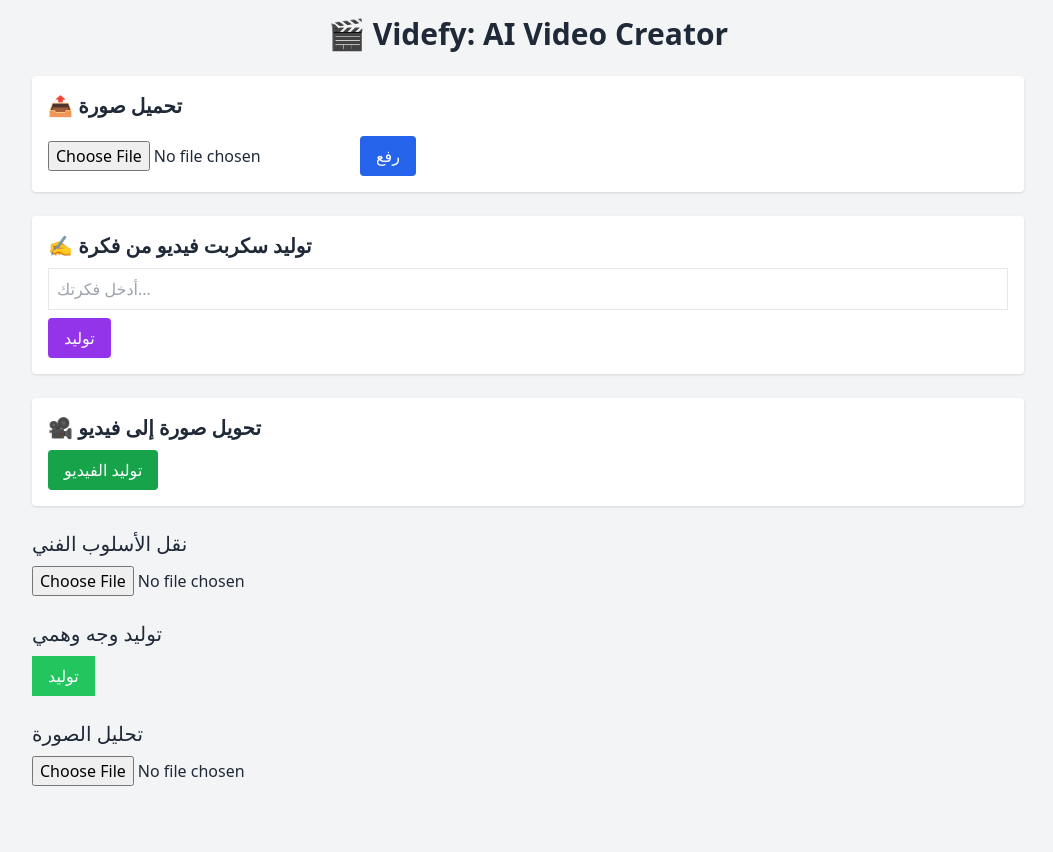
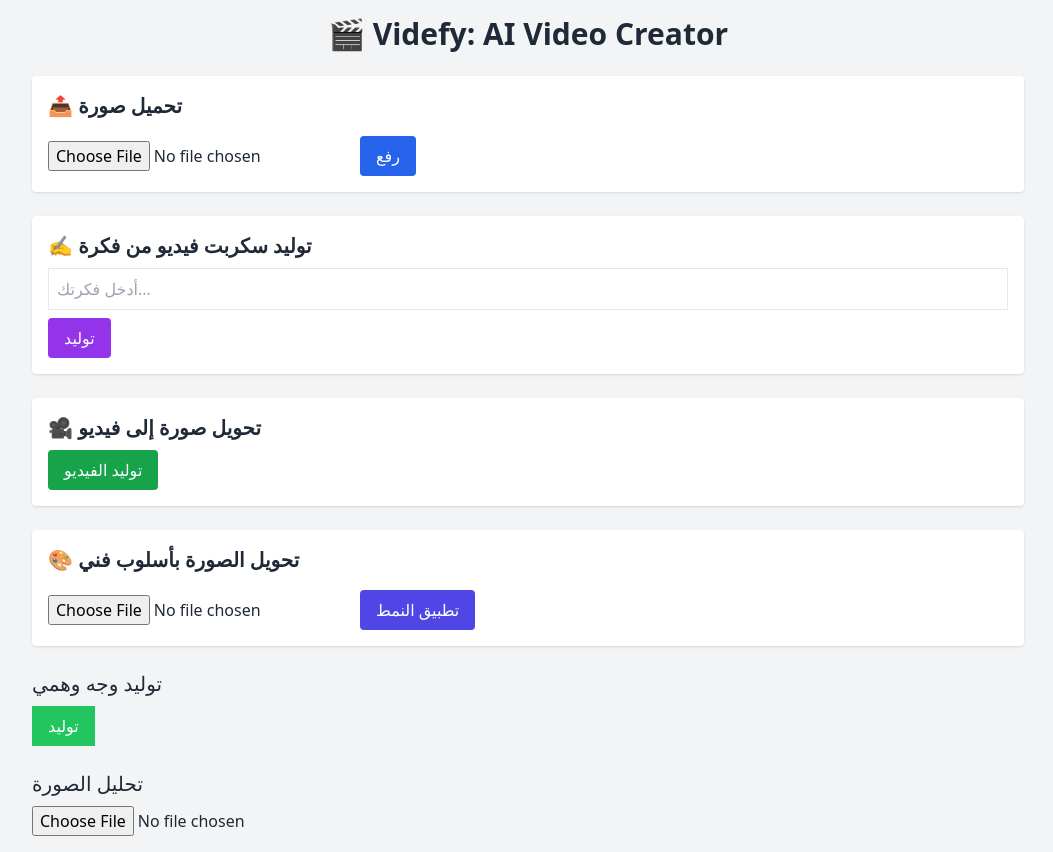
Before and after one commit to Demphil/videfy, a React (Vite) app in the folder frontend/: page / in a window 1280 px wide. Shown: the whole page, without its empty margins (112-1165 px from the left). Before the commit the page ends 802 px from the top, so only its background shows below. Built offline with nearby package versions, Linux system fonts and the light colour scheme; the HTML template or start-up script is replaced by a standard one.

Commit message:
Update StyleTransfer.jsx

```diff
--- a/frontend/src/components/StyleTransfer.jsx
+++ b/frontend/src/components/StyleTransfer.jsx
@@ -1,27 +1,33 @@
-import React, { useState } from 'react';
+import React, { useState } from 'react'
+import axios from 'axios'
 
-export default function StyleTransfer() {
-  const [image, setImage] = useState(null);
-  const [styledImage, setStyledImage] = useState(null);
+const StyleTransfer = () => {
+  const [file, setFile] = useState(null)
+  const [styledImage, setStyledImage] = useState(null)
 
-  const handleUpload = async (e) => {
-    const file = e.target.files[0];
-    const formData = new FormData();
-    formData.append('image', file);
+  const handleTransfer = async () => {
+    if (!file) return
+    const formData = new FormData()
+    formData.append('image', file)
 
-    const res = await fetch(`${import.meta.env.VITE_API_URL}/style-transfer`, {
-      method: 'POST',
-      body: formData
-    });
-    const data = await res.json();
-    setStyledImage(data.styled_image_url);
-  };
+    try {
+      const res = await axios.post(`${import.meta.env.VITE_API_URL}/style-transfer`, formData)
+      setStyledImage(res.data.output_url)
+    } catch (err) {
+      console.error(err)
+    }
+  }
 
   return (
-    <div className='mb-6'>
-      <h2 className='text-xl mb-2'>نقل الأسلوب الفني</h2>
-      <input type='file' accept='image/*' onChange={handleUpload} />
-      {styledImage && <img src={styledImage} alt='Styled' className='mt-2' />}
+    <div className="bg-white p-4 rounded shadow">
+      <h2 className="text-xl font-semibold mb-2">🎨 تحويل الصورة بأسلوب فني</h2>
+      <input type="file" accept="image/*" onChange={e => setFile(e.target.files[0])} />
+      <button onClick={handleTransfer} className="mt-2 px-4 py-2 bg-indigo-600 text-white rounded">
+        تطبيق النمط
+      </button>
+      {styledImage && <img src={styledImage} alt="Stylized" className="mt-4 w-full" />}
     </div>
-  );
+  )
 }
+
+export default StyleTransfer
```
